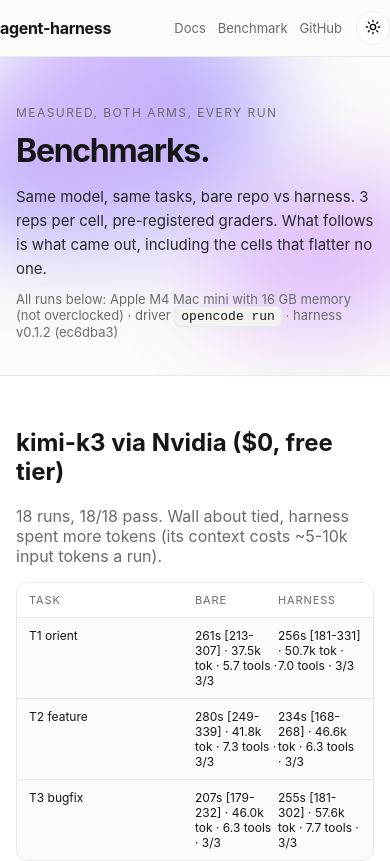
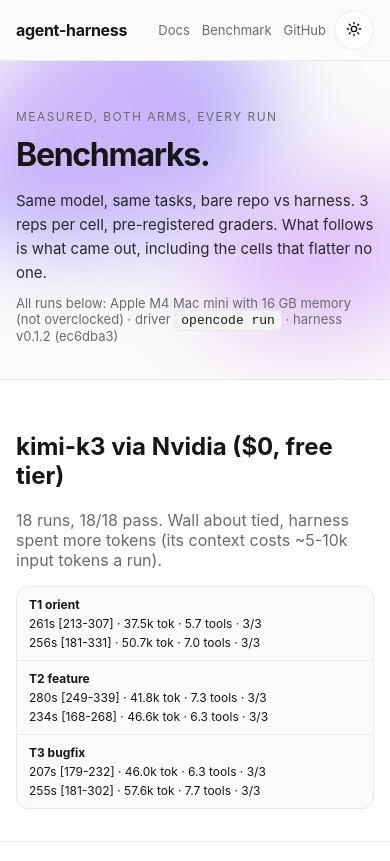
Before and after one commit to TheElephantCoder/agent-harness, a plain HTML site: page benchmark.html in a window 390 px wide. Shown: the top 861 px of the page. Drawn offline with Linux system fonts and the light colour scheme.

Commit message:
Mobile polish: stacked bench rows, capped sidebar, touch nav, wrap guards

```diff
--- a/style.css
+++ b/style.css
@@ -58,7 +58,7 @@ a{color:inherit}
 .nav-links a:hover{color:var(--fg)}
 .btn-small{border:1px solid var(--line);padding:6px 10px;border-radius:999px;background:var(--card);white-space:nowrap}
 @media (max-width:560px){
-  .nav-inner{height:auto;padding:10px 0}
+  .nav-inner{height:auto;padding-top:10px;padding-bottom:10px}
   .nav-links a{margin-left:12px;font-size:13px}
   .nav-links .btn-small{display:none}
   .theme-toggle{width:32px;height:32px;margin-left:10px}
@@ -161,3 +161,19 @@ pre code{font-family:ui-monospace, SFMono-Regular, Menlo, monospace;font-size:13
 @media (prefers-reduced-motion: no-preference){
   html{scroll-behavior:smooth}
 }
+
+/* ---- phones ---- */
+/* long links and ids wrap instead of pushing the page sideways */
+.docs-content p,.lead,.muted,.card p{overflow-wrap:break-word}
+/* benchmark rows become labeled blocks instead of squeezed columns */
+@media (max-width:520px){
+  .row{grid-template-columns:1fr;gap:4px}
+  .row.head{display:none}
+  .row span:first-child{font-weight:700}
+  .theme-toggle{width:40px;height:40px;margin-left:8px}
+}
+/* docs sidebar is a top block under 980px; cap it so the link
+   list scrolls instead of burying the content */
+@media (max-width:980px){
+  .docs-sidebar{max-height:38vh;overflow:auto}
+}
```
